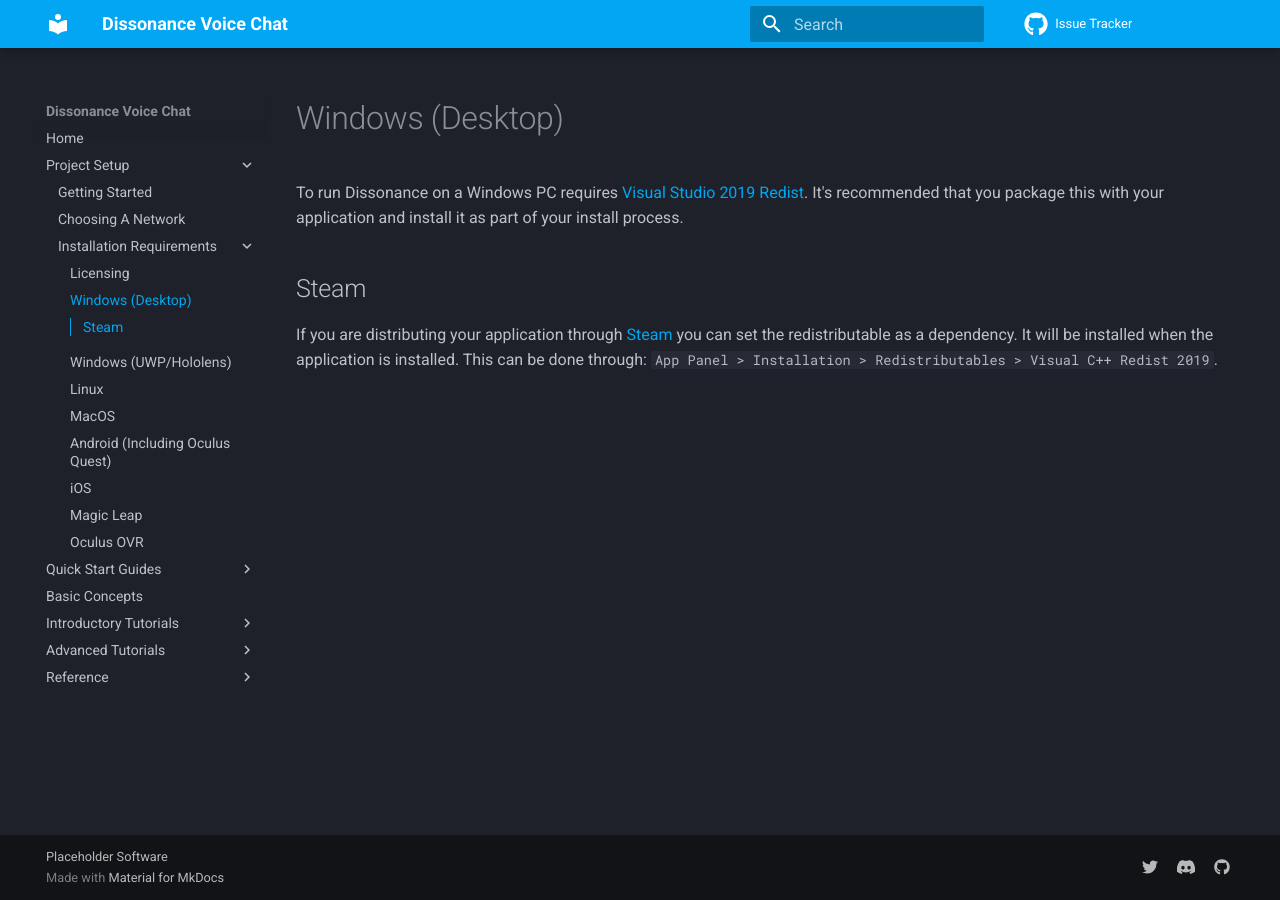
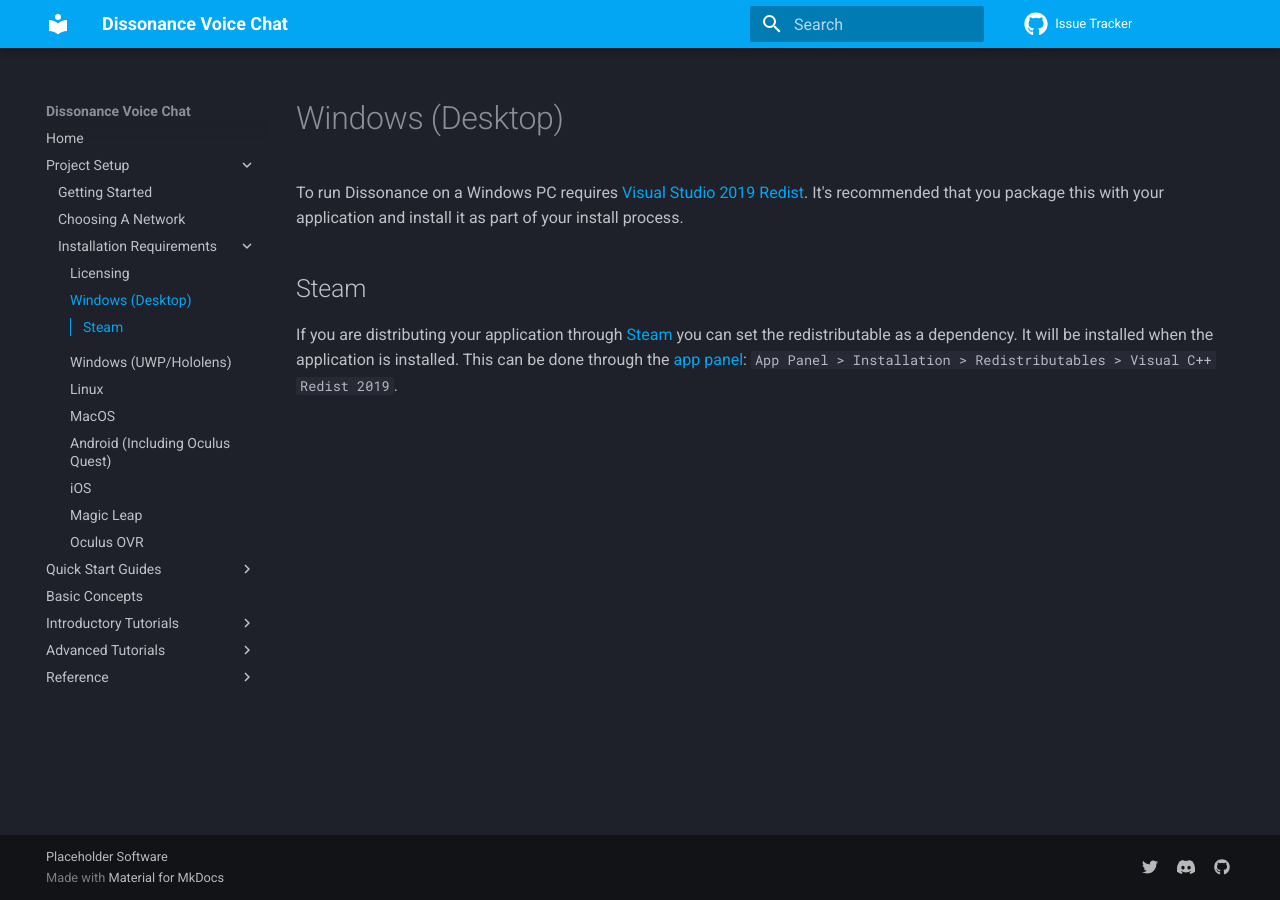
Before and after one commit to Placeholder-Software/Dissonance, an MkDocs documentation site: the page built from docs/Platforms/Windows Desktop.md, in a window 1280 px wide. Built offline with MkDocs 1.6.1 and Material for MkDocs 9.7.7, drawn with Linux system fonts in a browser that asks for light colours; comment, search, counter and statistics services are not loaded.

Commit message:
Linked partner.steamgames.com

```diff
--- a/docs/Platforms/Windows Desktop.md
+++ b/docs/Platforms/Windows Desktop.md
@@ -4,4 +4,4 @@
 
 ## Steam
 
-If you are distributing your application through [Steam](https://store.steampowered.com/) you can set the redistributable as a dependency. It will be installed when the application is installed. This can be done through: `App Panel > Installation > Redistributables > Visual C++ Redist 2019`.
+If you are distributing your application through [Steam](https://store.steampowered.com/) you can set the redistributable as a dependency. It will be installed when the application is installed. This can be done through the [app panel](partner.steamgames.com): `App Panel > Installation > Redistributables > Visual C++ Redist 2019`.
```
